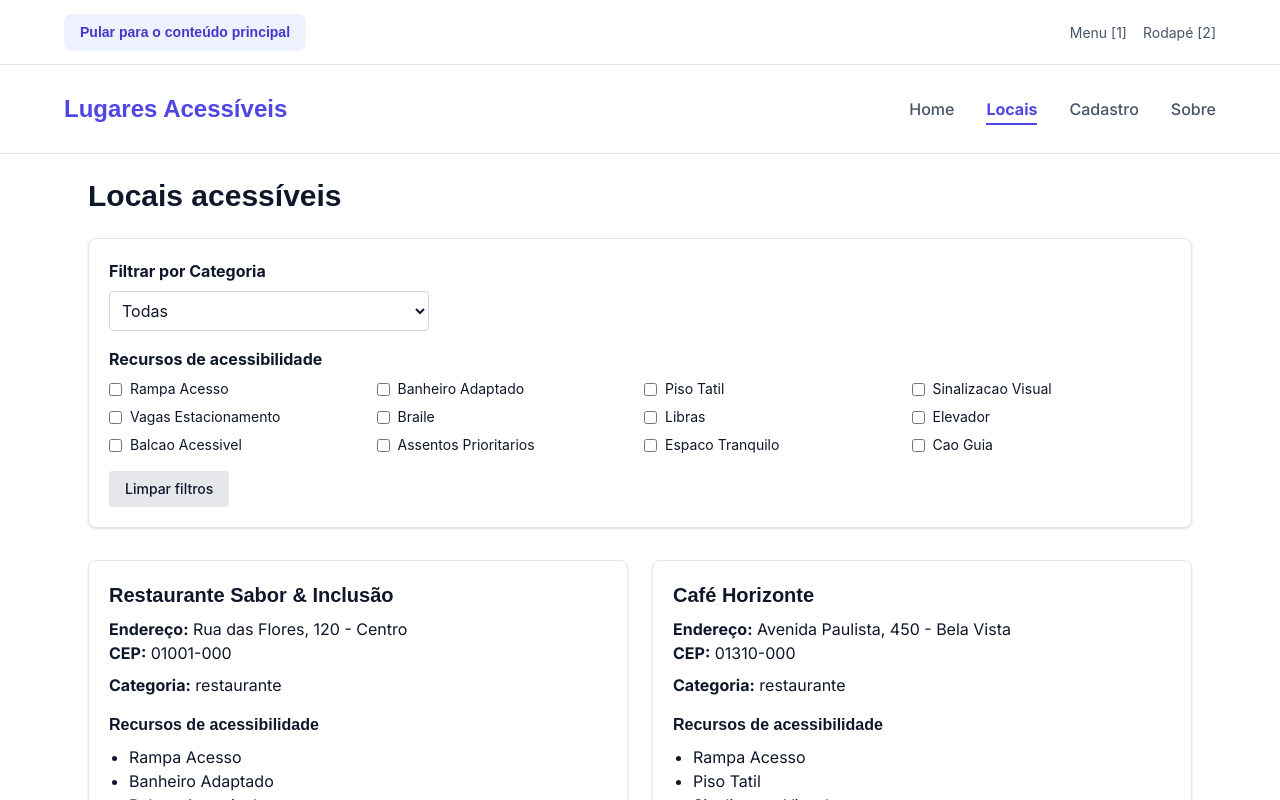
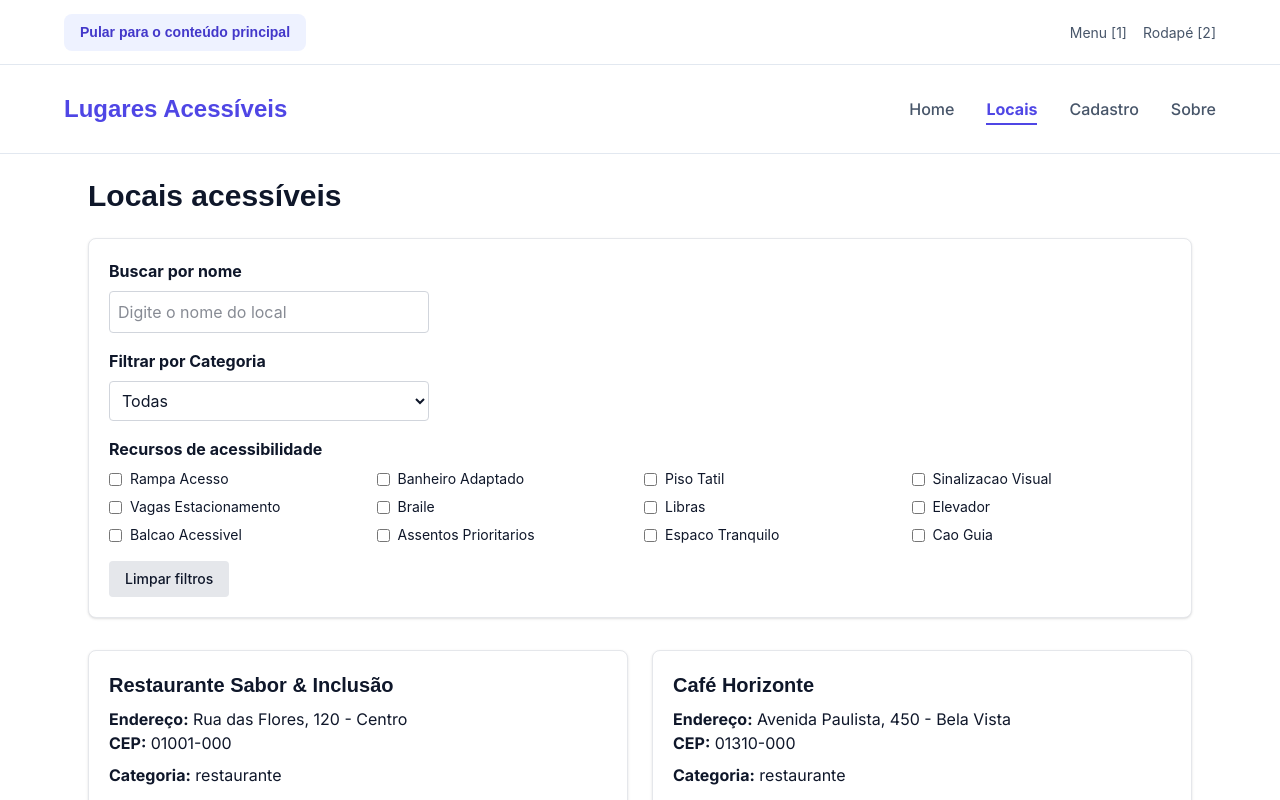
Before and after one commit to 1TDSPH-26/portal-locais-acessiveis, a React (Vite) app: page /locais in a window 1280 px wide. Shown: the top 800 px of the page. Built offline with nearby package versions, Linux system fonts and the light colour scheme; a web font is replaced by a local one.

Commit message:
feat: adiciona busca controlada por nome com lista derivada

```diff
--- a/src/pages/Locais/Locais.tsx
+++ b/src/pages/Locais/Locais.tsx
@@ -53,6 +53,8 @@ export default function Locais() {
   const [recursosSelecionados, setRecursosSelecionados] =
     useState<RecursoAcessibilidade[]>([]);
 
+  const [termoBusca, setTermoBusca] = useState('');
+
   const [paginaAtual, setPaginaAtual] = useState(1);
 
   const itensPorPagina = 4;
@@ -63,7 +65,7 @@ export default function Locais() {
 
   useEffect(() => {
     setPaginaAtual(1);
-  }, [categoriaSelecionada, recursosSelecionados]);
+  }, [categoriaSelecionada, recursosSelecionados, termoBusca]);
 
   function alternarRecurso(recurso: RecursoAcessibilidade) {
     if (recursosSelecionados.includes(recurso)) {
@@ -78,6 +80,7 @@ export default function Locais() {
   function limparFiltros() {
     setCategoriaSelecionada('');
     setRecursosSelecionados([]);
+    setTermoBusca('');
   }
 
   const titulo = (
@@ -126,9 +129,15 @@ export default function Locais() {
       </main>
     );
   }
-
+  const termo = termoBusca.trim().toLowerCase();
+  const locaisPorNome =
+  termo === ''
+    ? locais
+    : locais.filter((local) =>
+        local.nome.toLowerCase().includes(termo)
+      );
   const locaisFiltrados = filtrarLocais(
-    locais,
+    locaisPorNome,
     categoriaSelecionada,
     recursosSelecionados
   );
@@ -156,6 +165,23 @@ export default function Locais() {
       {titulo}
 
       <section className="mb-8 rounded-lg border border-gray-200 bg-white p-5 shadow-sm">
+                <div className="mb-4">
+          <label
+            htmlFor="busca-locais"
+            className="mb-2 block font-bold"
+          >
+            Buscar por nome
+          </label>
+
+          <input
+            id="busca-locais"
+            type="search"
+            placeholder="Digite o nome do local"
+            value={termoBusca}
+            onChange={(e) => setTermoBusca(e.target.value)}
+            className="w-full max-w-xs rounded border border-gray-300 p-2"
+          />
+        </div>
         <div className="mb-4">
           <label
             htmlFor="select-categoria"
```
